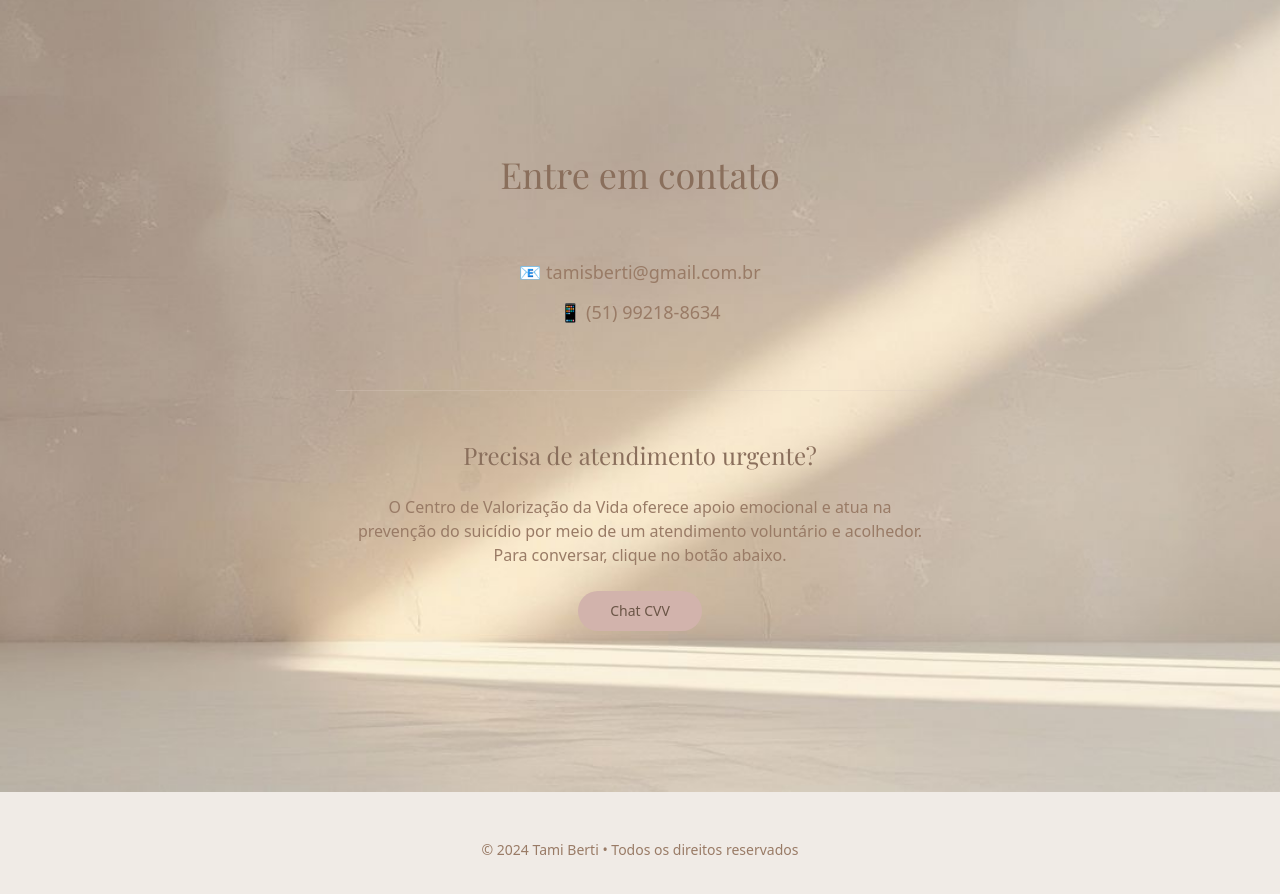
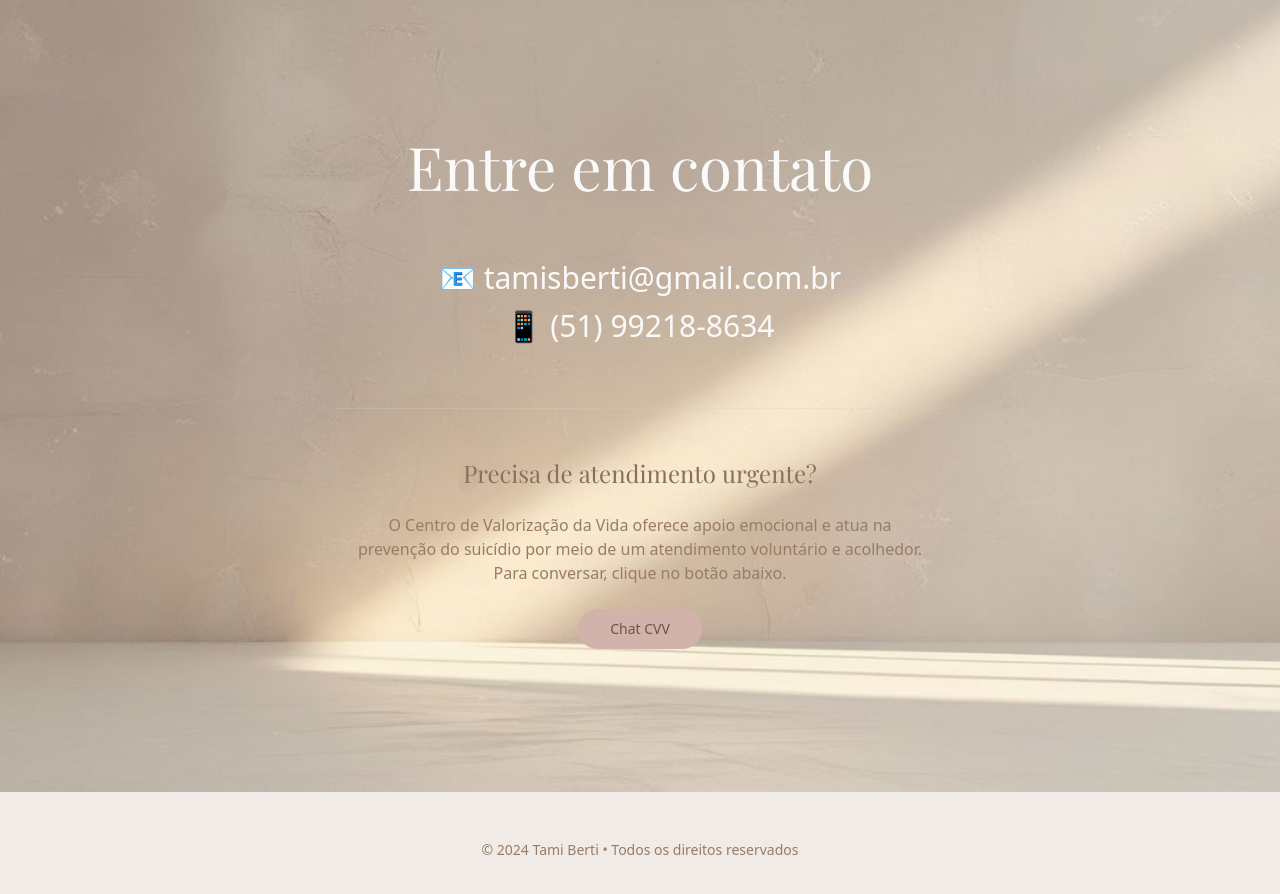
Before and after one commit to tamiberti/tamiberti, a React (Vite) app: page / in a window 1280 px wide. Shown: the part 2420-3314 px from the top of the page. Built offline with nearby package versions, Linux system fonts and the light colour scheme.

Commit message:
Visual edit in Lovable
Edited UI in Lovable

```diff
--- a/src/components/Contact.tsx
+++ b/src/components/Contact.tsx
@@ -1,16 +1,13 @@
 import { Button } from "@/components/ui/button";
 import contactBg from "@/assets/contact-background.png";
-
 const Contact = () => {
-  return <section
-      id="contact"
-      className="py-24 md:py-32 px-6 animate-slide-up bg-cover bg-center bg-no-repeat min-h-screen flex items-center"
-      style={{ backgroundImage: `url(${contactBg})` }}
-    >
+  return <section id="contact" className="py-24 md:py-32 px-6 animate-slide-up bg-cover bg-center bg-no-repeat min-h-screen flex items-center" style={{
+    backgroundImage: `url(${contactBg})`
+  }}>
       <div className="container mx-auto max-w-2xl">
         <div className="space-y-12 md:space-y-16 text-center">
           {/* Section Title */}
-          <h2 className="text-2xl font-playfair font-normal md:text-4xl text-foreground">
+          <h2 className="text-2xl font-playfair font-normal text-neutral-50 md:text-6xl my-0 py-0">
             Entre em contato
           </h2>
 
@@ -19,8 +16,8 @@ const Contact = () => {
 
 
             <div className="space-y-3 text-base md:text-lg">
-              <p className="text-muted-foreground font-light">📧 tamisberti@gmail.com.br</p>
-              <p className="text-muted-foreground font-light">📱 (51) 99218-8634</p>
+              <p className="font-light text-neutral-50 text-3xl">📧 tamisberti@gmail.com.br</p>
+              <p className="font-light text-neutral-50 text-3xl">📱 (51) 99218-8634</p>
             </div>
           </div>
 
@@ -32,10 +29,7 @@ const Contact = () => {
             <p className="text-muted-foreground font-light text-sm md:text-base max-w-xl mx-auto">
               O Centro de Valorização da Vida oferece apoio emocional e atua na prevenção do suicídio por meio de um atendimento voluntário e acolhedor. Para conversar, clique no botão abaixo.
             </p>
-            <Button
-              onClick={() => window.open('https://projetopormim.com.br/?utm_source=ig&utm_medium=social&utm_content=link_in_bio&fbclid=PAZXh0bgNhZW0CMTEAc3J0YwZhcHBfaWQMMjU2MjgxMDQwNTU4AAGnIl_SQBHnSTxeqyRifXQSyJzJRYN1KIrs9omwhMZPr8D2FM8FC-KXT3XltoE_aem_07y0y-sk1DYx0EqPHziV3g#ajuda', '_blank')}
-              className="bg-primary text-primary-foreground hover:bg-primary/90 px-8 py-3 rounded-full font-light"
-            >
+            <Button onClick={() => window.open('https://projetopormim.com.br/?utm_source=ig&utm_medium=social&utm_content=link_in_bio&fbclid=PAZXh0bgNhZW0CMTEAc3J0YwZhcHBfaWQMMjU2MjgxMDQwNTU4AAGnIl_SQBHnSTxeqyRifXQSyJzJRYN1KIrs9omwhMZPr8D2FM8FC-KXT3XltoE_aem_07y0y-sk1DYx0EqPHziV3g#ajuda', '_blank')} className="bg-primary text-primary-foreground hover:bg-primary/90 px-8 py-3 rounded-full font-light">
               Chat CVV
             </Button>
           </div>
```
